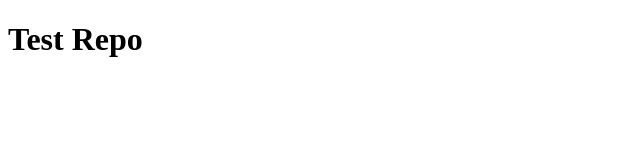
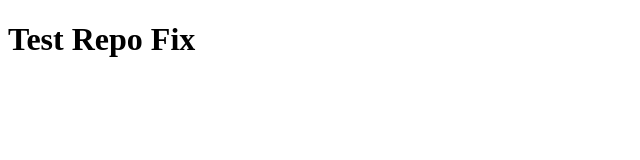
Before and after one commit to petramarkovic/test-repo, a plain HTML site: page index.html in a window 1280 px wide. Shown: the full height of the page, 0-640 px from the left. Drawn offline with Linux system fonts and the light colour scheme.

Commit message:
Fix title

```diff
--- a/index.html
+++ b/index.html
@@ -6,6 +6,6 @@
     <title>Document</title>
 </head>
 <body>
-    <h1>Test Repo</h1>
+    <h1>Test Repo Fix</h1>
 </body>
 </html>
```
